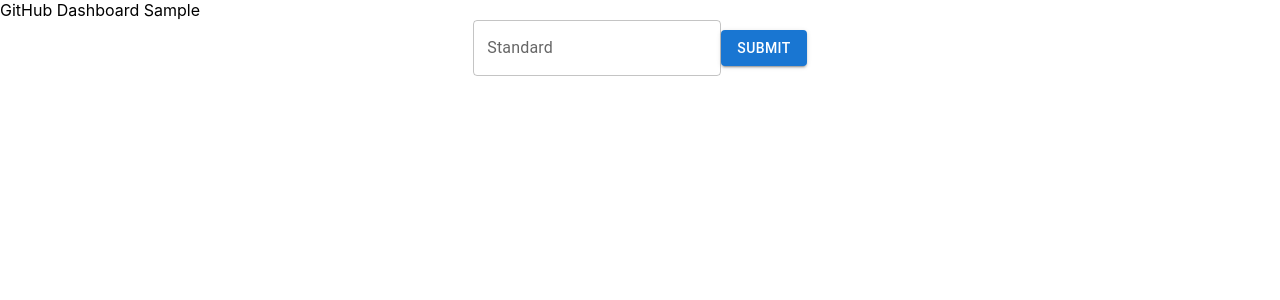
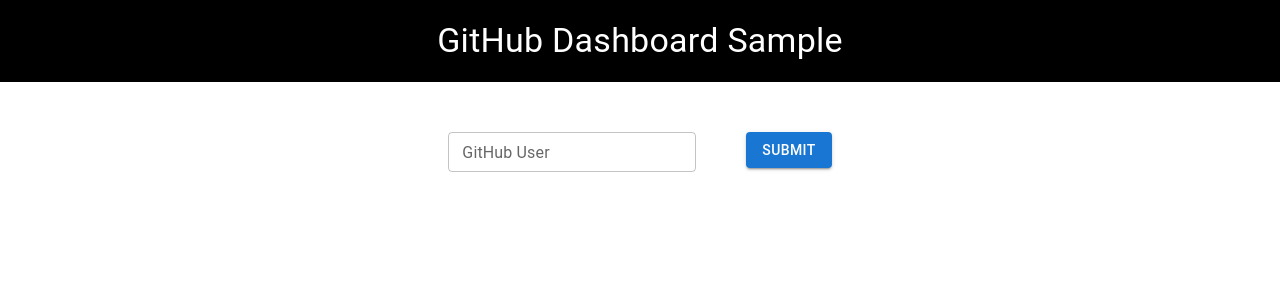
Before and after one commit to Xritrios/github-dashboard-sample, a React (Create React App) app: page / in a window 1280 px wide. Shown: the top 300 px of the page. Built offline with nearby package versions, Linux system fonts and the light colour scheme.

Commit message:
feat: updated styles for all pages

```diff
--- a/src/components/Header.js
+++ b/src/components/Header.js
@@ -1,8 +1,13 @@
 import React from 'react';
+import { Typography } from '@mui/material';
 import * as styles from '../styles/components/Header.module.css';
 
 const Header = () => {
-	return <div className={styles.default.header}>GitHub Dashboard Sample</div>;
+	return (
+		<Typography className={styles.default.header} variant='h4'>
+			GitHub Dashboard Sample
+		</Typography>
+	);
 };
 
 export default Header;
--- a/src/pages/RepositoryPage.js
+++ b/src/pages/RepositoryPage.js
@@ -7,6 +7,7 @@
 	CardActions,
 	CardContent,
 	CardHeader,
+	CircularProgress,
 	Chip,
 	Collapse,
 	Link,
@@ -19,6 +20,7 @@
 import * as styles from '../styles/pages/RepositoryPage.module.css';
 
 const RepositoryPage = () => {
+	const nav = useNavigate();
 	const dispatch = useDispatch();
 	const [name] = React.useState(window.location.pathname.split('/')[2]);
 	const [repo] = React.useState(window.location.pathname.split('/')[4]);
@@ -48,10 +50,20 @@
 		dispatch(getRepoRequest(name, repo));
 	}, []);
 
+	const goBack = () => {
+		nav('/user/' + name);
+	};
+
 	return (
 		<div>
 			<Header />
-			<Card sx={{ width: 500 }}>
+			{loading ? (
+				<div className={styles.default.container}>
+					<CircularProgress />
+				</div>
+			) : (
+				<div className={styles.default.container}>
+					<Card className={styles.default.cardContainer} sx={{ width: 500 }}>
 						<CardHeader
 							avatar={
 								<Avatar
@@ -86,6 +98,11 @@
 							</CardContent>
 						</Collapse>
 					</Card>
+					<Typography style={{ cursor: 'pointer' }} onClick={goBack}>
+						Go back
+					</Typography>
+				</div>
+			)}
 		</div>
 	);
 };
--- a/src/pages/SearchPage.js
+++ b/src/pages/SearchPage.js
@@ -1,7 +1,7 @@
-import React from 'react';
+import React, { useEffect } from 'react';
 import { useDispatch, useSelector } from 'react-redux';
 import { useNavigate } from 'react-router-dom';
-import { Button, TextField } from '@mui/material';
+import { Button, CircularProgress, TextField } from '@mui/material';
 import { Header } from '../components';
 import { getUserRequest } from '../store/reducers/getUser';
 import * as styles from '../styles/pages/SearchPage.module.css';
@@ -9,7 +9,7 @@
 const SearchPage = () => {
 	const nav = useNavigate();
 	const dispatch = useDispatch();
-	const [name, setUsername] = React.useState('');
+	const [name, setName] = React.useState('');
 
 	const { username, avatar_url, loading, loaded, error } = useSelector(
 		(state) => state.getUser
@@ -26,11 +26,12 @@
 			username !== undefined &&
 			username.length > 0 &&
 			avatar_url !== undefined &&
-			avatar_url.length > 0
+			avatar_url.length > 0 &&
+			loaded
 		) {
 			nav('/user/' + username);
 		}
-	}, [username, avatar_url]);
+	}, [username, avatar_url, loaded]);
 
 	return (
 		<div>
@@ -41,13 +42,17 @@
 				autoComplete='off'
 				onSubmit={handleSubmit}
 			>
+				{loading ? <CircularProgress /> : <></>}
 				<TextField
-					className={styles.default.textfield}
+					size='small'
+					style={{ marginRight: 50 }}
 					id='standard-basic'
-					label='Standard'
-					onChange={(e) => setUsername(e.target.value)}
+					label='GitHub User'
+					onChange={(e) => setName(e.target.value)}
+					helperText={error}
+					error={error !== undefined && error.length > 0}
 				/>
-				<Button variant='contained' type='submit'>
+				<Button variant='contained' size='medium' type='submit'>
 					SUBMIT
 				</Button>
 			</form>
--- a/src/pages/UserPage.js
+++ b/src/pages/UserPage.js
@@ -1,7 +1,8 @@
 import React from 'react';
 import { useDispatch, useSelector } from 'react-redux';
 import { useNavigate } from 'react-router-dom';
-import { Avatar, Paper } from '@mui/material';
+import { Avatar, CircularProgress, Paper, Typography } from '@mui/material';
+import { initUserRequest } from '../store/reducers/getUser';
 import { getReposOfUserRequest } from '../store/reducers/getReposOfUser';
 import { Header } from '../components';
 import * as styles from '../styles/pages/UserPage.module.css';
@@ -23,9 +24,19 @@
 		nav('repo/' + repo);
 	};
 
+	const goBack = () => {
+		dispatch(initUserRequest());
+		nav('/');
+	};
+
 	return (
 		<div>
 			<Header />
+			{loading ? (
+				<div className={styles.default.container}>
+					<CircularProgress />
+				</div>
+			) : (
 				<div className={styles.default.container}>
 					<Paper className={styles.default.userContainer} elevation={3}>
 						<Avatar
@@ -33,7 +44,7 @@
 							src={avatar_url}
 							sx={{ width: 24, height: 24 }}
 						/>
-					<div>{username}</div>
+						<div style={{ marginLeft: 5 }}>{username}</div>
 					</Paper>
 					<Paper className={styles.default.reposContainer} elevation={2}>
 						{repos.map((repo) => {
@@ -48,7 +59,11 @@
 							);
 						})}
 					</Paper>
+					<Typography style={{ cursor: 'pointer' }} onClick={goBack}>
+						Go back
+					</Typography>
 				</div>
+			)}
 		</div>
 	);
 };
--- a/src/store/reducers/getUser.js
+++ b/src/store/reducers/getUser.js
@@ -13,6 +13,13 @@
 	name: 'getUser',
 	initialState,
 	reducers: {
+		backToInitialState(state) {
+			state.username = '';
+			state.avatar_url = '';
+			state.error = '';
+			state.loading = false;
+			state.loaded = false;
+		},
 		getUserRequestInit(state) {
 			state.error = '';
 			state.loading = true;
@@ -25,15 +32,23 @@
 			state.loading = false;
 		},
 		getUserFailure(state, { payload }) {
-			state.error = payload.error;
+			state.error = payload;
 			state.loaded = false;
 			state.loading = false;
 		},
 	},
 });
 
-const { getUserRequestInit, getUserSuccess, getUserFailure } =
-	getUserSlice.actions;
+const {
+	backToInitialState,
+	getUserRequestInit,
+	getUserSuccess,
+	getUserFailure,
+} = getUserSlice.actions;
+
+export const initUserRequest = () => async (dispatch) => {
+	dispatch(backToInitialState());
+};
 
 export const getUserRequest = (username) => async (dispatch) => {
 	dispatch(getUserRequestInit());
@@ -43,7 +58,7 @@
 		);
 		dispatch(getUserSuccess(data));
 	} catch (error) {
-		dispatch(getUserFailure(error.response.message));
+		dispatch(getUserFailure(error.response.data.message));
 	}
 };
 
--- a/src/styles/components/Header.module.css
+++ b/src/styles/components/Header.module.css
@@ -1,2 +1,6 @@
 .header {
+    padding: 20px;
+    text-align: center;
+    background-color: black;
+    color: white;
 }
--- a/src/styles/pages/RepositoryPage.module.css
+++ b/src/styles/pages/RepositoryPage.module.css
@@ -1,3 +1,15 @@
+.container {
+    margin-top: 50px;
+    display: flex;
+    flex-direction: column;
+    justify-content: center;
+    align-items: center;
+}
+
+.cardContainer {
+    margin-bottom: 25px;
+}
+
 .cardActionsContainer {
     display: flex;
     flex-direction: row;
--- a/src/styles/pages/SearchPage.module.css
+++ b/src/styles/pages/SearchPage.module.css
@@ -1,10 +1,7 @@
 .form {
+    margin-top: 50px;
     display: flex;
     flex-direction: row;
     justify-content: center;
-    align-items: center;
+    align-items: flex-start;
 }
-
-.textfield {
-    margin-right: 50px;
-}
--- a/src/styles/pages/UserPage.module.css
+++ b/src/styles/pages/UserPage.module.css
@@ -1,4 +1,5 @@
 .container {
+    margin-top: 50px;
     display: flex;
     flex-direction: column;
     justify-content: center;
@@ -16,6 +17,7 @@
 
 .reposContainer {
     padding: 50px;
+    margin-bottom: 25px;
 }
 
 .repo {
```
Lines whose indentation alone changed are shown as unchanged.
